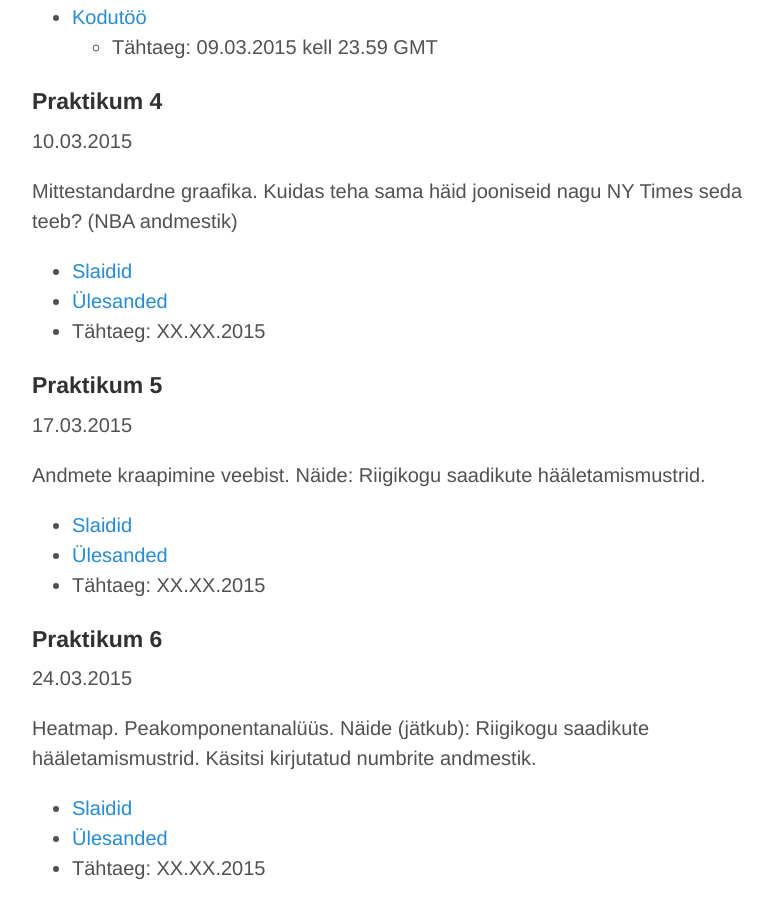
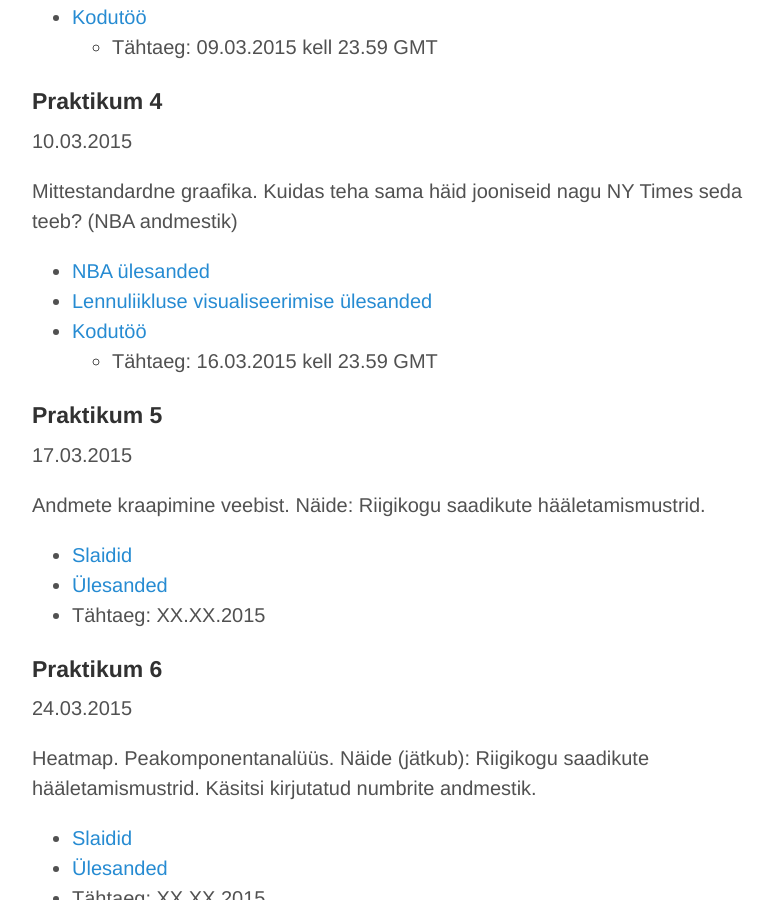
Before and after one commit to andmeteadus/2015, a Jekyll site: the page built from praktikumid.md, in a window 1280 px wide and 900 px high, scrolled down 1473 px. Shown: the whole window, without its empty margins (248-1020 px from the left). Built offline with Jekyll 4.4.1, drawn with Linux system fonts in a browser that asks for light colours.

Commit message:
Minor link update

```diff
--- a/praktikumid.md
+++ b/praktikumid.md
@@ -56,9 +56,10 @@ Joonised paketiga ggplot2: erinevad joonisetüübid. Näide: ÕISi tagasiside vi
 
 Mittestandardne graafika. Kuidas teha sama häid jooniseid nagu NY Times seda teeb? (NBA andmestik)
 
-* [Slaidid](https://)
-* [Ülesanded](https://)
-* Tähtaeg: XX.XX.2015
+* [NBA ülesanded](/praktikum4_nba)
+* [Lennuliikluse visualiseerimise ülesanded](/praktikum4_geo)
+* [Kodutöö](/praktikum4_kodutoo)
+  * Tähtaeg: 16.03.2015 kell 23.59 GMT
 
 ## Praktikum 5
 
```
